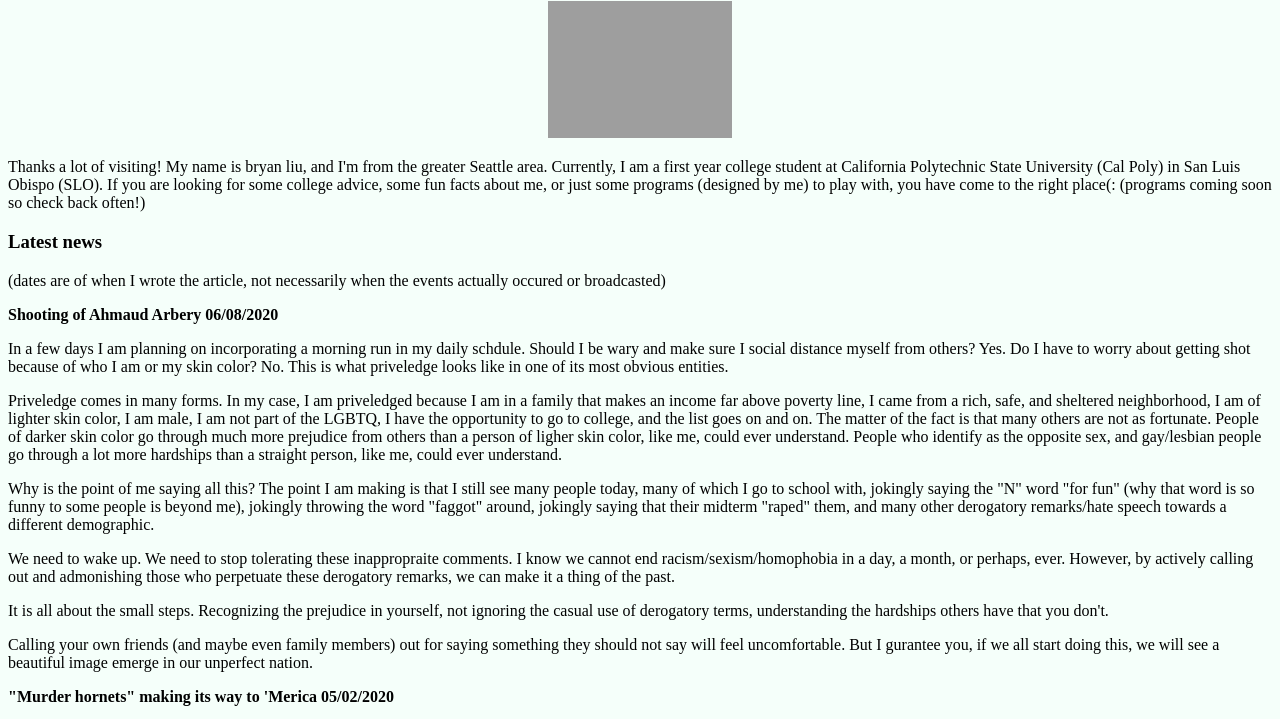
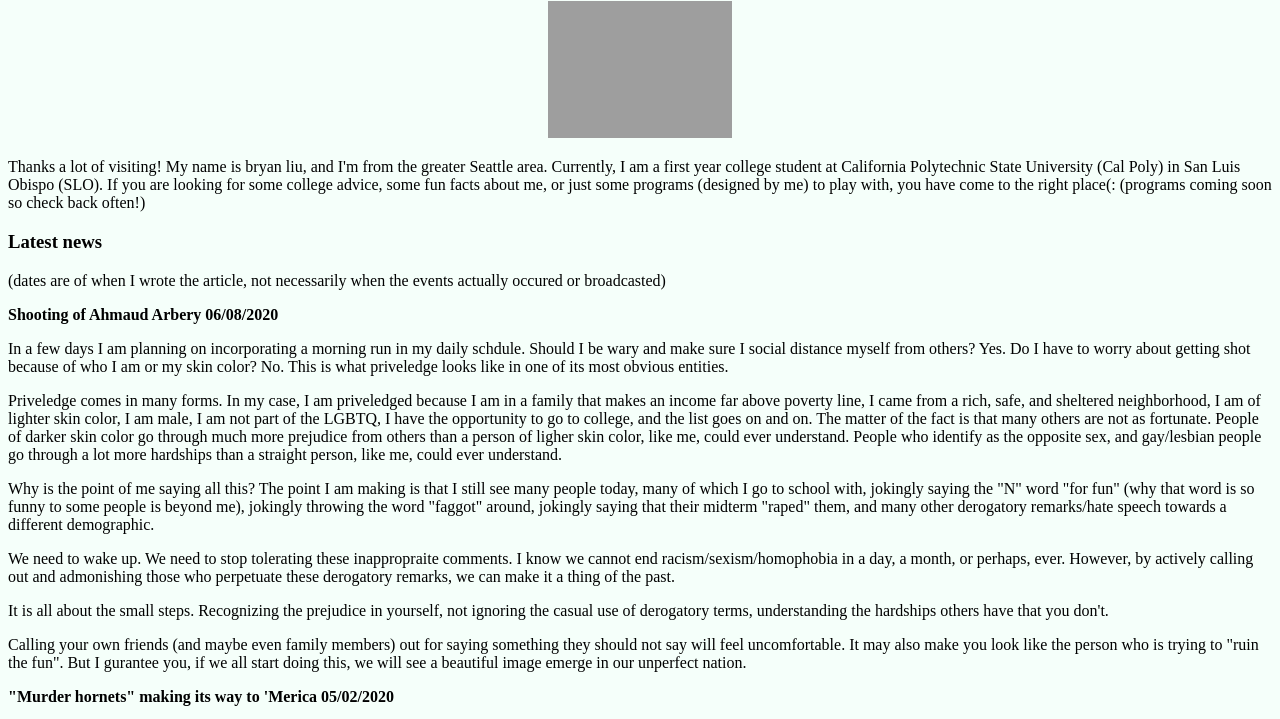
Before and after one commit to mynamebry/webiste, a plain HTML site: page index.html in a window 1280 px wide. Shown: the part 79-798 px from the top of the page. Drawn offline with Linux system fonts and the light colour scheme; grey boxes are pictures that could not be loaded.

Commit message:
small edit

```diff
--- a/index.html
+++ b/index.html
@@ -32,7 +32,7 @@
 <p>We need to wake up. We need to stop tolerating these inappropraite comments. I know we cannot end racism/sexism/homophobia in a day, a month, or perhaps, ever. However, by actively calling out and admonishing those who perpetuate these derogatory remarks, we can make it a thing of the past.</p>
 
 <p>It is all about the small steps. Recognizing the prejudice in yourself, not ignoring the casual use of derogatory terms, understanding the hardships others have that you don't.</p>
-<p>Calling your own friends (and maybe even family members) out for saying something they should not say will feel uncomfortable. But I gurantee you, if we all start doing this, we will see a beautiful image emerge in our unperfect nation.</p>
+<p>Calling your own friends (and maybe even family members) out for saying something they should not say will feel uncomfortable. It may also make you look like the person who is trying to "ruin the fun". But I gurantee you, if we all start doing this, we will see a beautiful image emerge in our unperfect nation.</p>
 
 
 <b>"Murder hornets" making its way to 'Merica</b>
```
